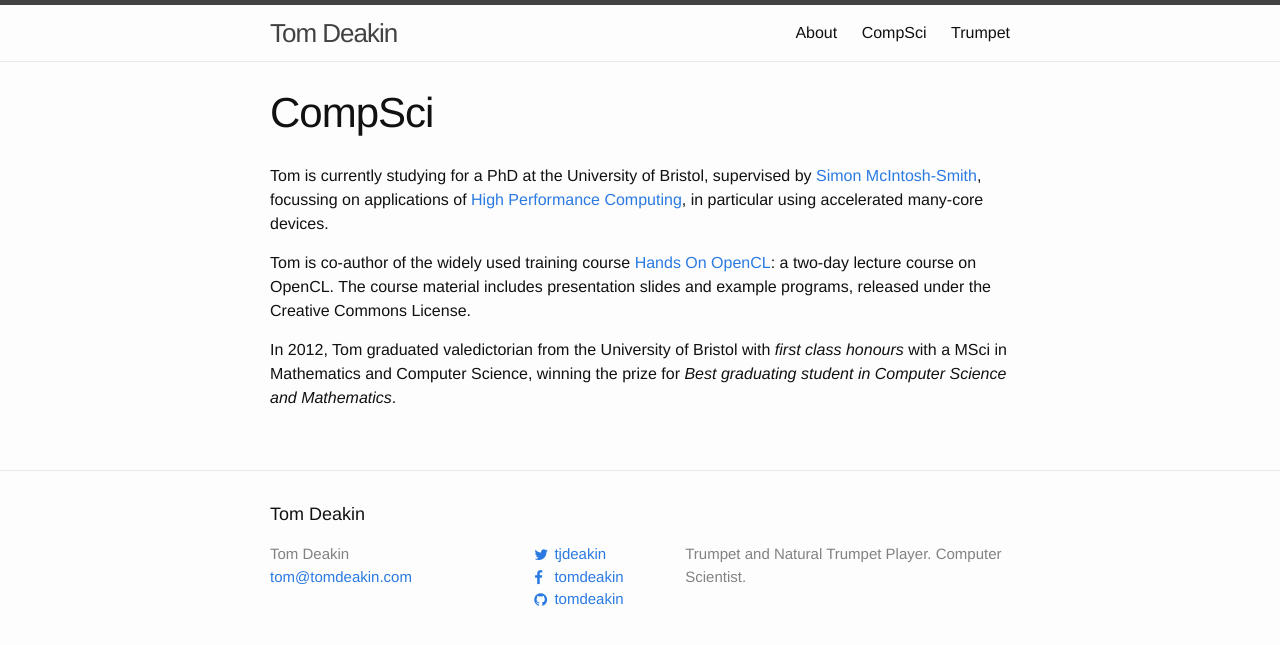
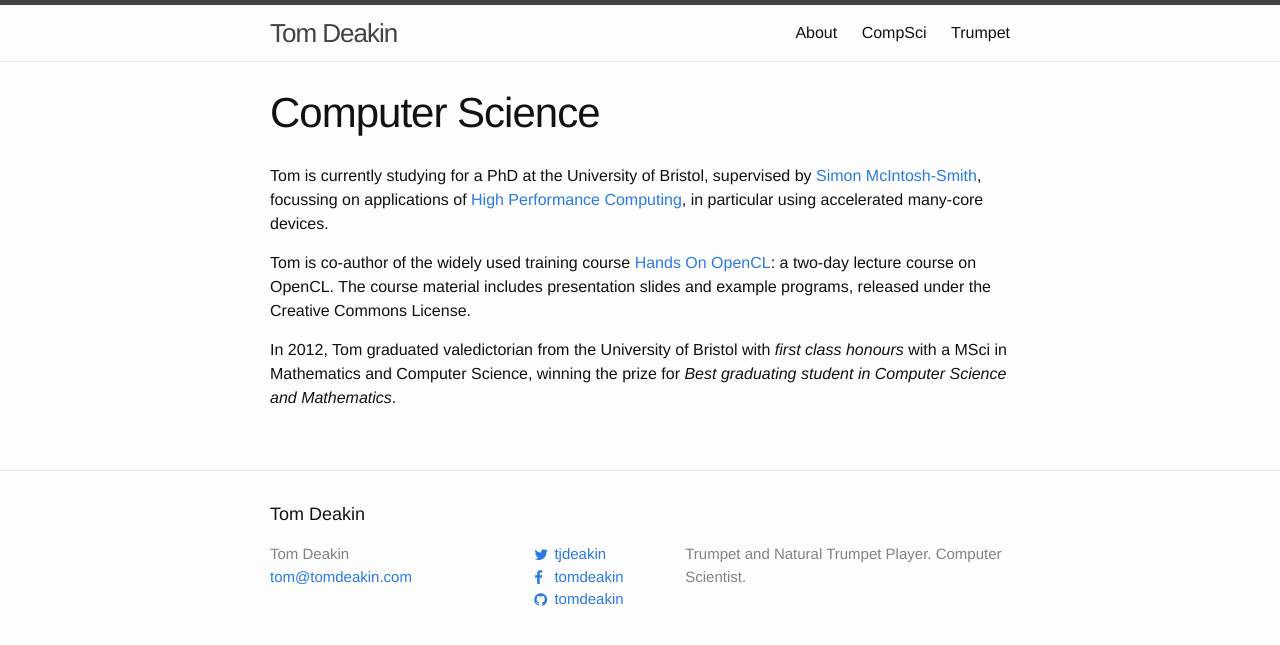
Before and after one commit to tomdeakin/tomdeakin.github.io, a Jekyll site: the page built from cs.md, in a window 1280 px wide. Shown: the top 645 px of the page. Built offline with Jekyll 4.4.1, drawn with Linux system fonts in a browser that asks for light colours; nearby versions of some CDN libraries.

Commit message:
add short title to CS page

```diff
--- a/cs.md
+++ b/cs.md
@@ -1,6 +1,7 @@
 ---
 layout: page
-title: CompSci
+title: Computer Science
+short-title: CompSci
 permalink: /cs/
 ---
 
```
